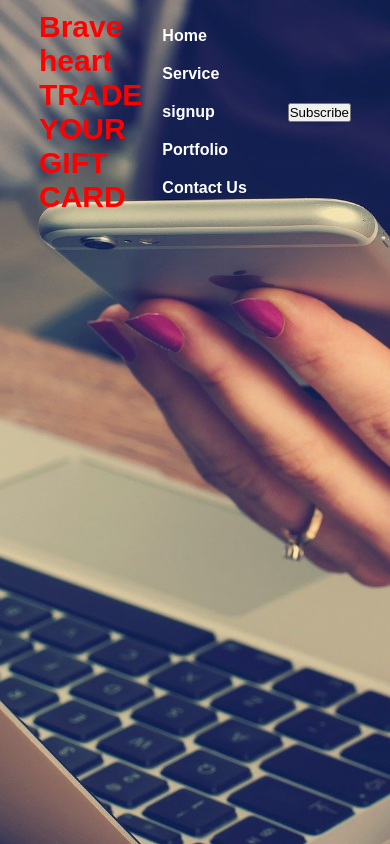
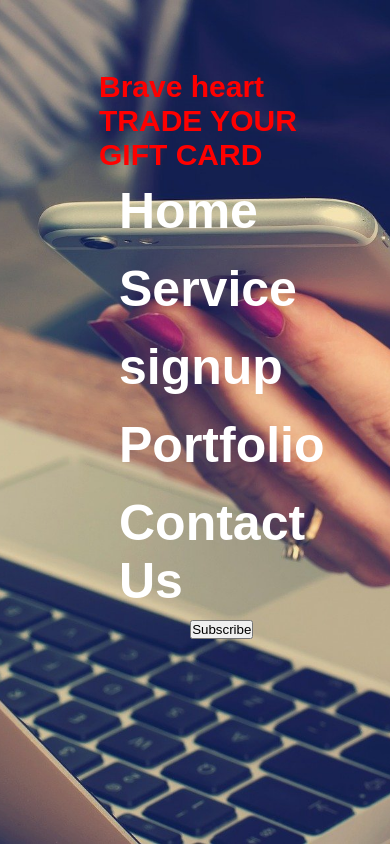
Before and after one commit to A-mide/trading-page, a plain HTML site: page index.html/index.html in a window 390 px wide. Drawn offline with Linux system fonts and the light colour scheme.

Commit message:
Update style.css

```diff
--- a/index.html/style.css
+++ b/index.html/style.css
@@ -33,6 +33,7 @@ body{
 
 
 }
+
 .hearth-logo {
     color: red;
     font-size: 30px;
@@ -218,3 +219,19 @@ input[type=checkbox]{
     text-decoration: none;
 
 }
+@media only screen and (max-width: 600px) {
+
+        nav{
+        display: flex;
+            flex-direction: column;
+
+            margin: 60px;
+            font-size: 50px;
+            text-align: left;
+            float: left;
+
+        }
+
+
+
+}
```
